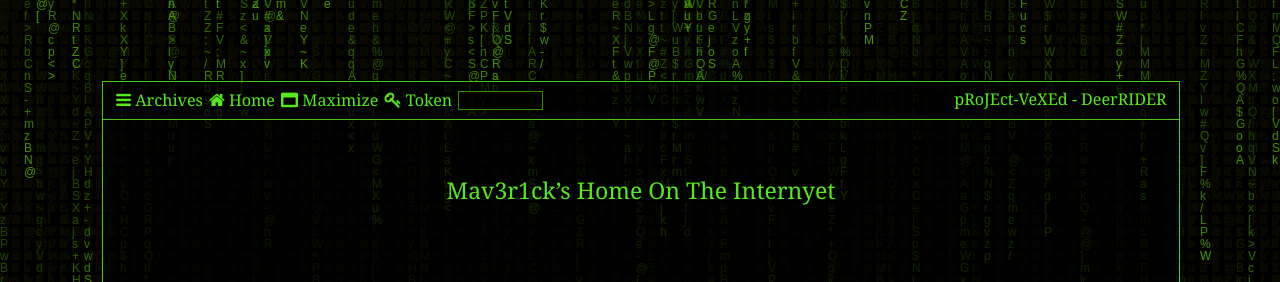
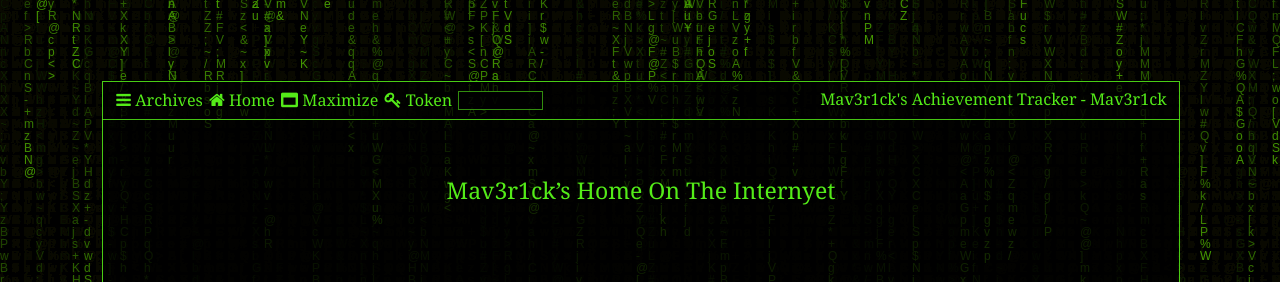
Before and after one commit to Mav3r1ck0x1/Mav3r1ck0x1.github.io, a Jekyll site: the page built from pages/index.md, in a window 1280 px wide. Shown: the top 282 px of the page. Built offline with Jekyll 4.4.1, drawn with Linux system fonts in a browser that asks for light colours; formulas are drawn with MathJax 3; comment, search, counter and statistics services are not loaded.

Commit message:
Update moar

```diff
--- a/_config.yml
+++ b/_config.yml
@@ -1,6 +1,6 @@
 # 1. Site Settings
-title               : pRoJEct-VeXEd
-owner               : "DeerRIDER"
+title               : Mav3r1ck's Achievement Tracker
+owner               : "Mav3r1ck"
 url                : "https://akiritsu.github.io"
 baseurl            : "/pRoJEct-VeXEd"
 permalink           : /:title/
```
